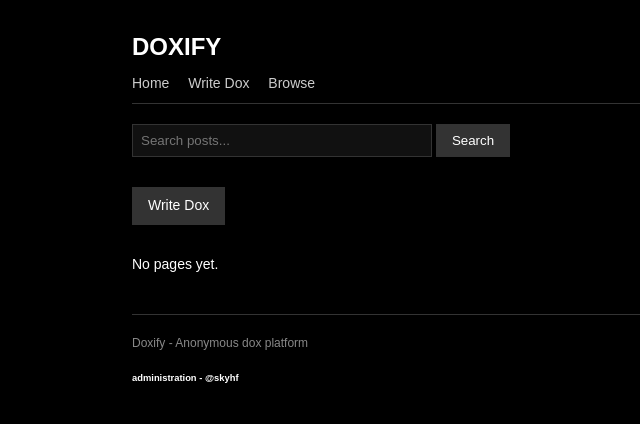
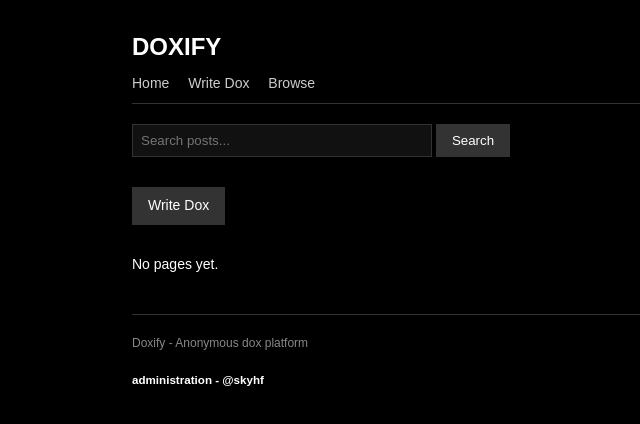
Before and after one commit to HYRIDIP/doxify, a plain HTML site: page index.html in a window 1280 px wide. Shown: the full height of the page, 28-668 px from the left. Drawn offline with Linux system fonts and the light colour scheme.

Commit message:
Update index.html

```diff
--- a/index.html
+++ b/index.html
@@ -222,7 +222,7 @@
         <footer>
             Doxify - Anonymous dox platform
         </footer>
-        <h6>administration - @skyhf</h6>
+        <h5>administration - @skyhf</h5>
     </div>
 
     <script>
```
